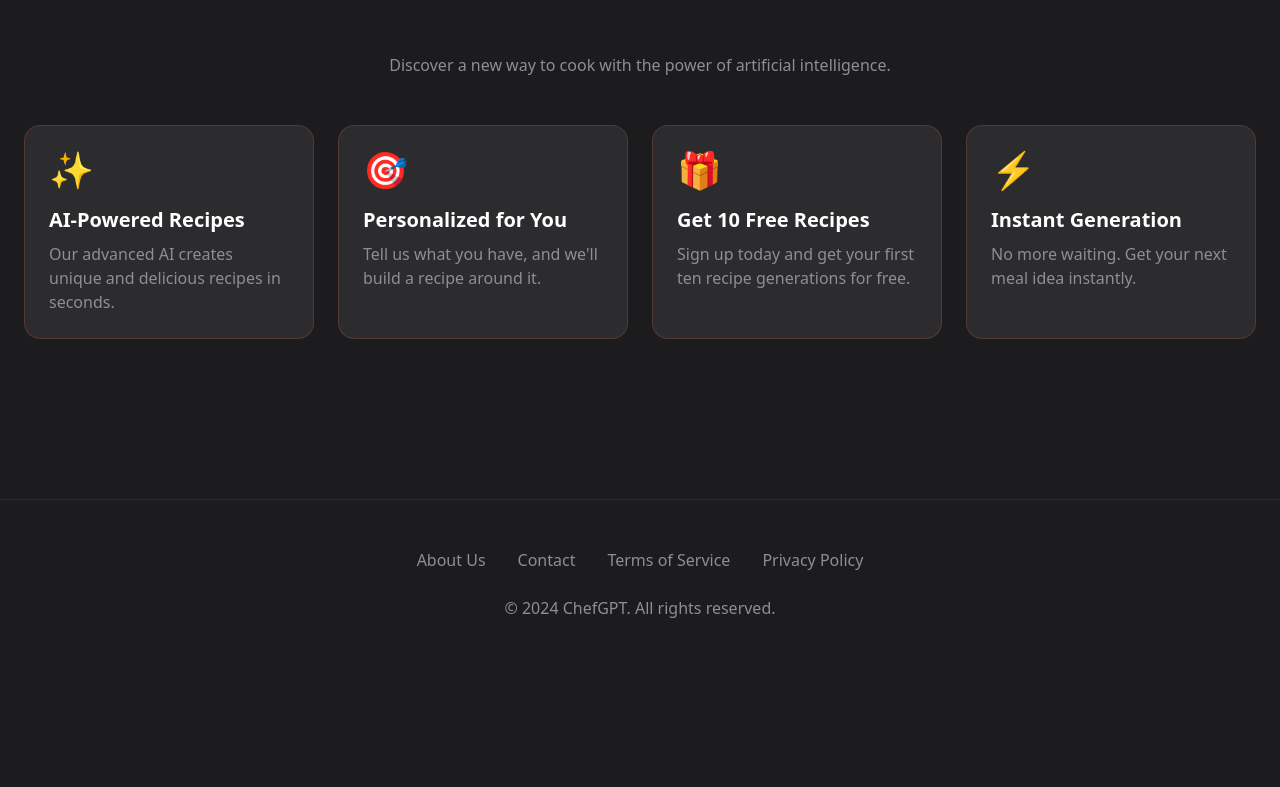
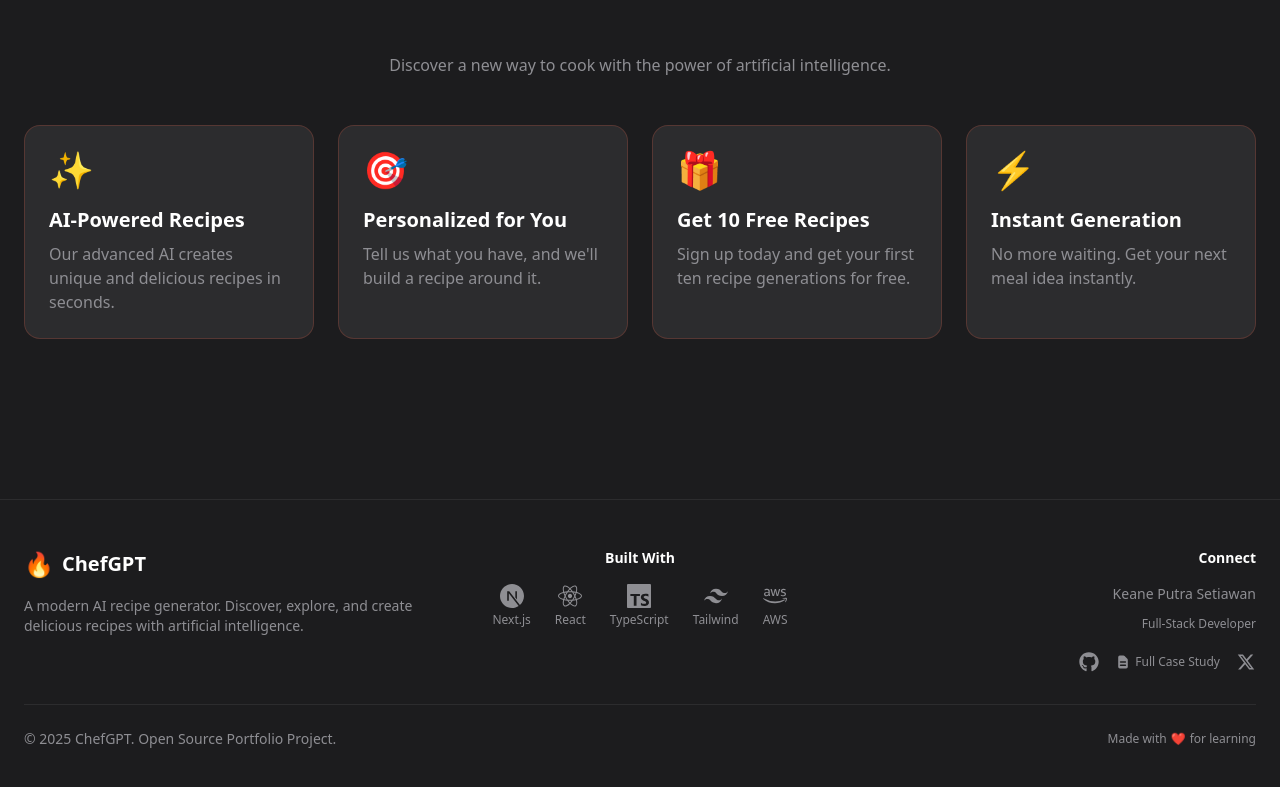
Before and after one commit to kin-hero/ai-recipe, a Next.js app: page / in a window 1280 px wide. Shown: the part 643-1430 px from the top of the page. Before the commit the page ends 1311 px from the top, so only its background shows below. Built offline with nearby package versions, Linux system fonts and the light colour scheme.

Commit message:
feat: add footer to layout

```diff
--- a/app/layout.tsx
+++ b/app/layout.tsx
@@ -2,6 +2,7 @@ import type { Metadata } from "next";
 import { Geist, Geist_Mono } from "next/font/google";
 import { ClerkProvider } from "@clerk/nextjs";
 import { dark } from "@clerk/themes";
+import Footer from "@/components/Footer";
 
 import "./globals.css";
 
@@ -56,6 +57,7 @@ export default function RootLayout({
       <html lang="en">
         <body className={`${geistSans.variable} ${geistMono.variable} antialiased`}>{children}</body>
       </html>
+      <Footer />
     </ClerkProvider>
   );
 }
--- a/app/page.tsx
+++ b/app/page.tsx
@@ -72,25 +72,6 @@ export default function Home() {
           </div>
         </div>
       </section>
-
-      {/* Footer */}
-      <footer className="px-6 py-12 border-t border-card mt-20">
-        <div className="max-w-7xl mx-auto flex justify-center gap-8 text-muted">
-          <Link href="#" className="hover:text-foreground transition">
-            About Us
-          </Link>
-          <Link href="#" className="hover:text-foreground transition">
-            Contact
-          </Link>
-          <Link href="#" className="hover:text-foreground transition">
-            Terms of Service
-          </Link>
-          <Link href="#" className="hover:text-foreground transition">
-            Privacy Policy
-          </Link>
-        </div>
-        <p className="text-center text-muted mt-6">© 2024 ChefGPT. All rights reserved.</p>
-      </footer>
     </div>
   );
 }
```
